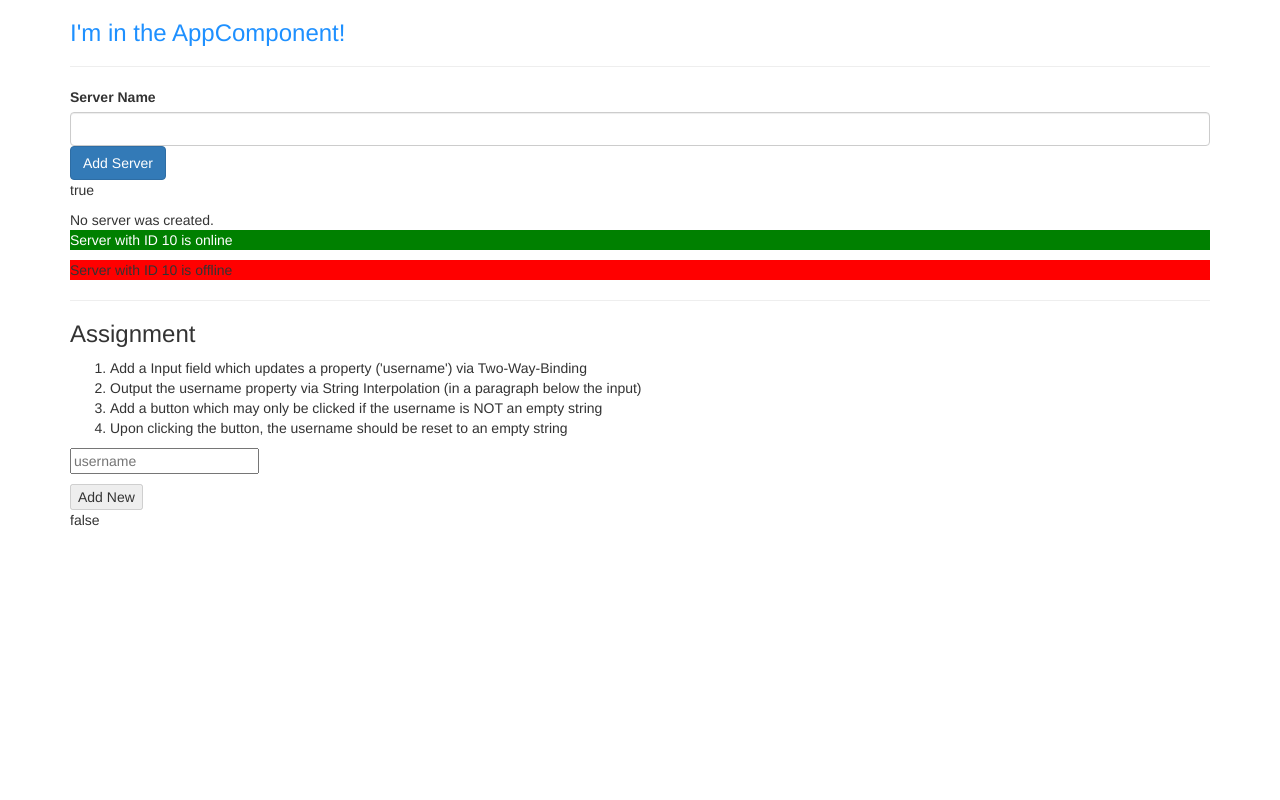
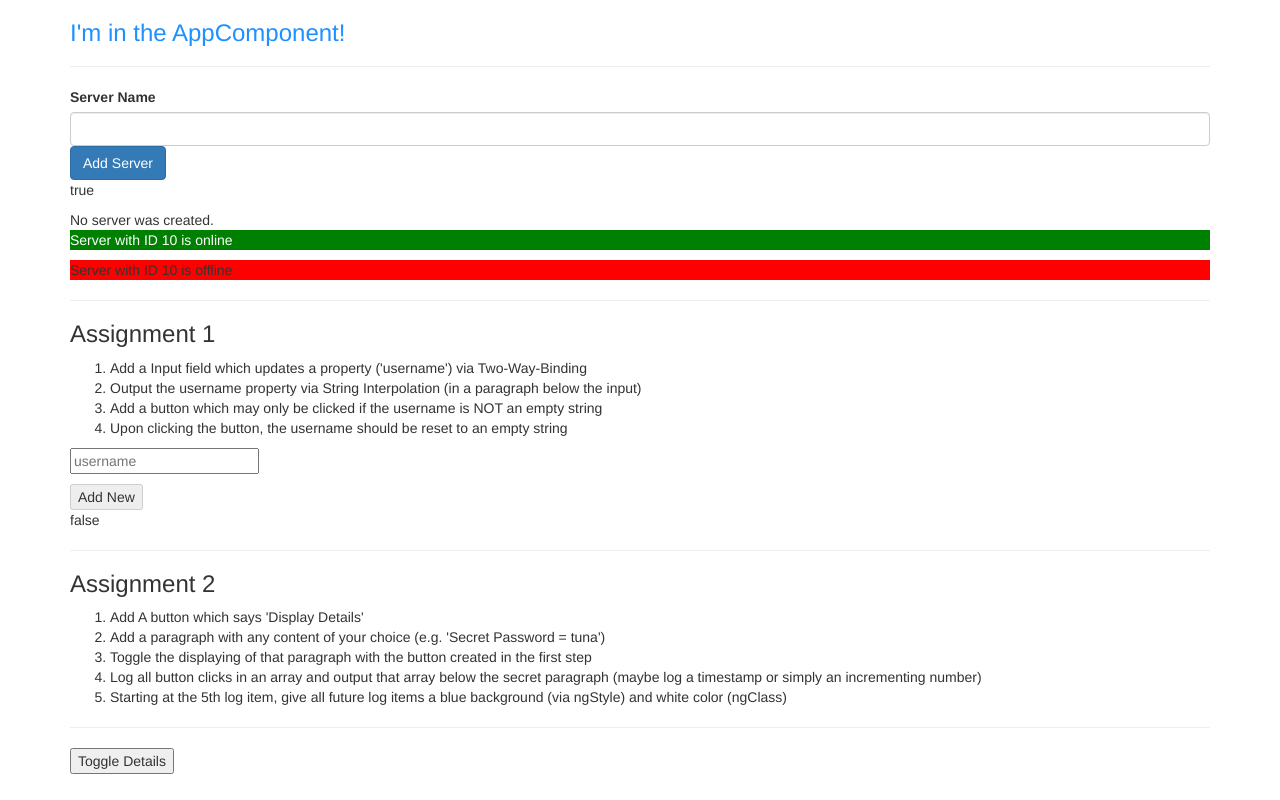
Before and after one commit to peterburdette/angular-complete-guide, an Angular app in the folder 01-getting-started/: page / in a window 1280 px wide. Built offline with nearby package versions, Linux system fonts and the light colour scheme.

Commit message:
created a secret component with toggle button and utilized ngStyle and ngClass

```diff
--- a/01-getting-started/src/app/app.component.html
+++ b/01-getting-started/src/app/app.component.html
@@ -4,6 +4,7 @@
       <h3>I'm in the AppComponent!</h3>
       <hr />
       <app-servers></app-servers>
+      <app-secret></app-secret>
     </div>
   </div>
 </div>
--- a/01-getting-started/src/app/app.module.ts
+++ b/01-getting-started/src/app/app.module.ts
@@ -5,9 +5,10 @@ import { BrowserModule } from '@angular/platform-browser';
 import { AppComponent } from './app.component';
 import { ServerComponent } from './server/server.component';
 import { ServersComponent } from './servers/servers.component';
+import { SecretComponent } from './secret/secret.component';
 
 @NgModule({
-  declarations: [AppComponent, ServerComponent, ServersComponent],
+  declarations: [AppComponent, ServerComponent, ServersComponent, SecretComponent],
   imports: [BrowserModule, FormsModule],
   providers: [],
   bootstrap: [AppComponent],
--- /dev/null
+++ b/01-getting-started/src/app/secret/secret.component.css
@@ -0,0 +1,3 @@
+.textColor {
+  color: #fff;
+}
--- /dev/null
+++ b/01-getting-started/src/app/secret/secret.component.html
@@ -0,0 +1,36 @@
+<hr />
+<div>
+  <h3>Assignment 2</h3>
+  <ol>
+    <li>Add A button which says 'Display Details'</li>
+    <li>
+      Add a paragraph with any content of your choice (e.g. 'Secret Password =
+      tuna')
+    </li>
+    <li>
+      Toggle the displaying of that paragraph with the button created in the
+      first step
+    </li>
+    <li>
+      Log all button clicks in an array and output that array below the secret
+      paragraph (maybe log a timestamp or simply an incrementing number)
+    </li>
+    <li>
+      Starting at the 5th log item, give all future log items a blue background
+      (via ngStyle) and white color (ngClass)
+    </li>
+  </ol>
+  <hr />
+  <!-- <button (click)="showSecret = !showSecret">Toggle Details</button> -->
+  <button (click)="onToggleDetails()">Toggle Details</button>
+  <p *ngIf="showSecret === true">Secret Password = tuna</p>
+  <div
+    *ngFor="let logItem of log; let i = index"
+    [ngStyle]="{
+      'background-color': i >= 4 ? 'blue' : 'transparent'
+    }"
+    [ngClass]="{ textColor: i >= 4 }"
+  >
+    {{ logItem }}
+  </div>
+</div>
--- /dev/null
+++ b/01-getting-started/src/app/secret/secret.component.ts
@@ -0,0 +1,17 @@
+import { Component } from '@angular/core';
+
+@Component({
+  selector: 'app-secret',
+  templateUrl: './secret.component.html',
+  styleUrls: ['./secret.component.css'],
+})
+export class SecretComponent {
+  showSecret = false;
+  log = [];
+
+  onToggleDetails() {
+    this.showSecret = !this.showSecret;
+    // this.log.push(this.log.length + 1);
+    this.log.push(new Date());
+  }
+}
--- a/01-getting-started/src/app/servers/servers.component.html
+++ b/01-getting-started/src/app/servers/servers.component.html
@@ -32,7 +32,7 @@
 
 <hr />
 
-<h3>Assignment</h3>
+<h3>Assignment 1</h3>
 
 <ol>
   <li>
```
Also changed, not shown: 1 other file (tests, documents, lock files or other folders).
